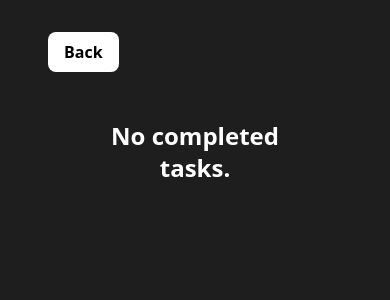
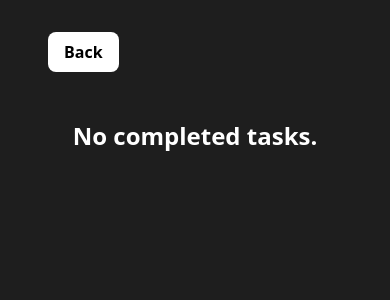
Before and after one commit to adheeb-vk/do, a Next.js app: page /completed in a window 390 px wide. Shown: the top 300 px of the page. Built offline with nearby package versions, Linux system fonts and the light colour scheme.

Commit message:
responsive issue sorted

```diff
--- a/src/app/(web)/completed/page.jsx
+++ b/src/app/(web)/completed/page.jsx
@@ -54,7 +54,7 @@ const redo = (id) =>{
   return (
     <div className='px-12 py-8'>
       <Link href={"/"} className='py-2 px-4 font-bold bg-white inline-block mb-4 text-black rounded-lg'>Back</Link>
-      <div className='w-full flex justify-center items-center p-8'>
+      <div className='w-full flex justify-center items-center p-8 max-[520px]:px-0'>
         {completedTodos.length > 0 ?
         <ul className='w-[70%] flex flex-col items-center gap-2 mx-auto'>
           {completedTodos?.map((completedTodo)=>{
```
